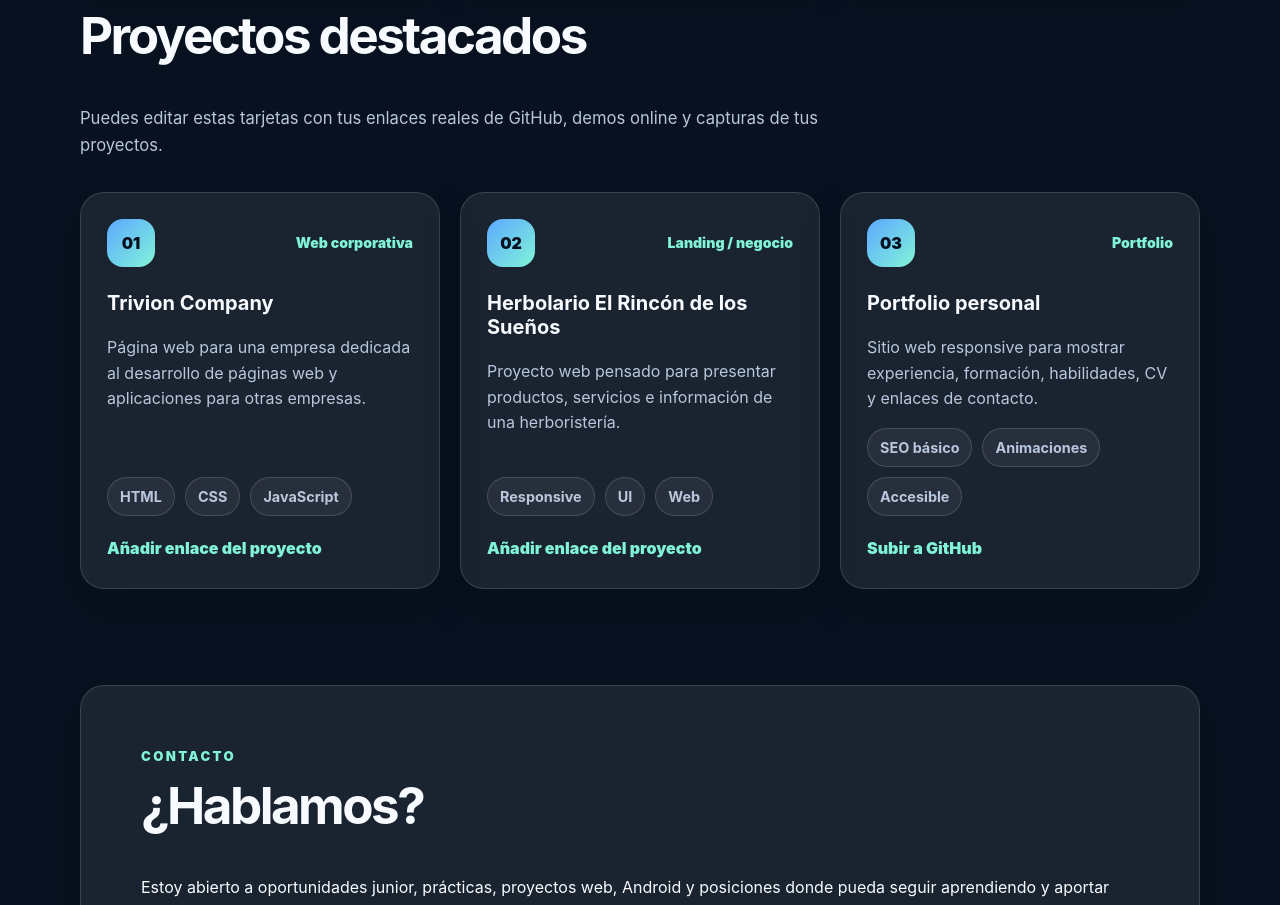
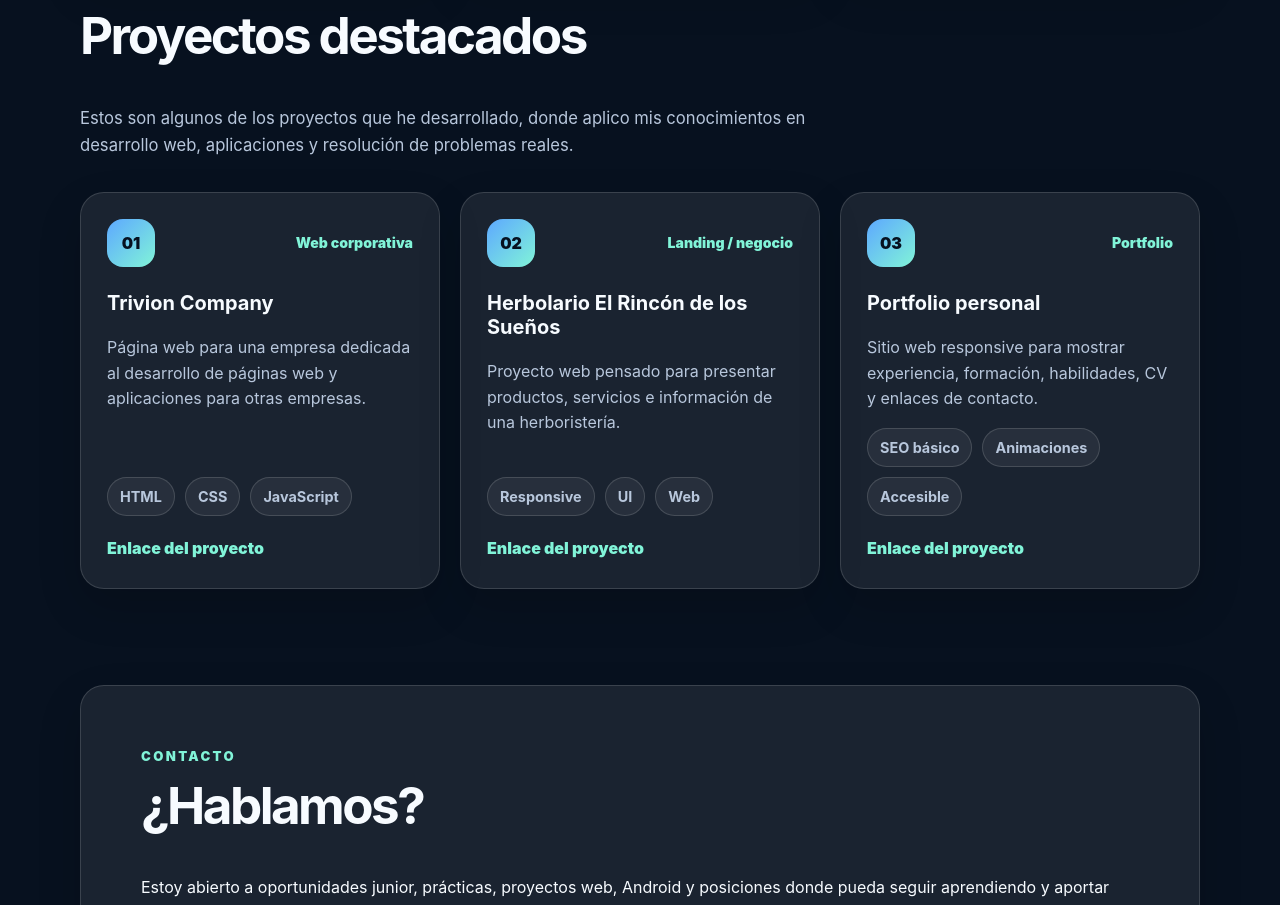
Before and after one commit to psilara/Portfolio-inicial, a website built with Vite: page index.html in a window 1280 px wide. Shown: the part 2612-3517 px from the top of the page. Built offline with nearby package versions, Linux system fonts and the light colour scheme.

Commit message:
Revise project descriptions and update links
Updated project descriptions and links in the portfolio section.

```diff
--- a/index.html
+++ b/index.html
@@ -180,7 +180,7 @@
         <p class="eyebrow">Portfolio</p>
         <h2>Proyectos destacados</h2>
         <p class="section-description">
-          Puedes editar estas tarjetas con tus enlaces reales de GitHub, demos online y capturas de tus proyectos.
+          Estos son algunos de los proyectos que he desarrollado, donde aplico mis conocimientos en desarrollo web, aplicaciones y resolución de problemas reales.
         </p>
       </div>
 
@@ -197,7 +197,7 @@
             <span>CSS</span>
             <span>JavaScript</span>
           </div>
-          <a href="https://github.com/psilara" target="_blank" rel="noreferrer">Añadir enlace del proyecto</a>
+          <a href="https://github.com/psilara" target="_blank" rel="noreferrer">Enlace del proyecto</a>
         </article>
 
         <article class="project-card reveal">
@@ -212,7 +212,7 @@
             <span>UI</span>
             <span>Web</span>
           </div>
-          <a href="https://github.com/psilara" target="_blank" rel="noreferrer">Añadir enlace del proyecto</a>
+          <a href="https://github.com/psilara" target="_blank" rel="noreferrer">Enlace del proyecto</a>
         </article>
 
         <article class="project-card reveal">
@@ -227,7 +227,7 @@
             <span>Animaciones</span>
             <span>Accesible</span>
           </div>
-          <a href="https://github.com/psilara" target="_blank" rel="noreferrer">Subir a GitHub</a>
+          <a href="https://github.com/psilara" target="_blank" rel="noreferrer">Enlace del proyecto</a>
         </article>
       </div>
     </section>
```
